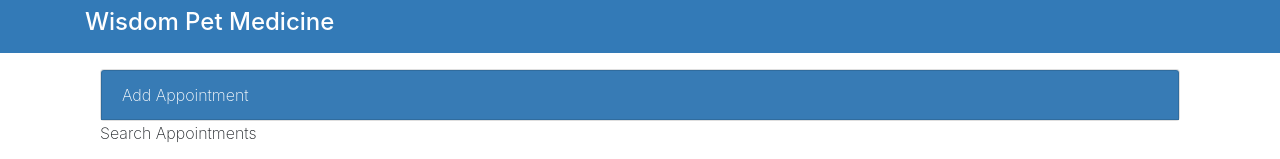
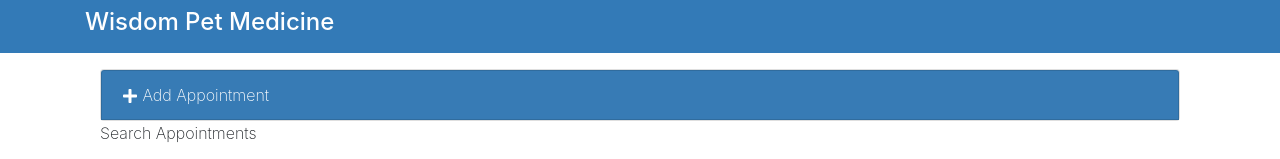
Before and after one commit to LinaSachuk/react-interface, a React (Create React App) app in the folder reactinterface/: page / in a window 1280 px wide. Shown: the top 159 px of the page. Built offline with nearby package versions, Linux system fonts and the light colour scheme.

Commit message:
add toggleForm

```diff
--- a/reactinterface/src/component/AddAppointments.js
+++ b/reactinterface/src/component/AddAppointments.js
@@ -1,4 +1,7 @@
 import React, { Component } from 'react';
+import { FaPlus } from 'react-icons/fa';
+
+
 
 class AddAppointments extends Component {
     render() {
@@ -9,8 +12,12 @@ class AddAppointments extends Component {
                     (this.props.formDisplay ? '' : 'add-appointment')
                 }
             >
-                <div className="apt-addheading card-header bg-primary text-white">
-                    Add Appointment
+                <div
+                    className="apt-addheading card-header bg-primary text-white"
+                    onClick={this.props.toggleForm}
+
+                >
+                    <FaPlus /> Add Appointment
         </div>
 
                 <div className="card-body">
--- a/reactinterface/src/component/App.js
+++ b/reactinterface/src/component/App.js
@@ -13,11 +13,23 @@ class App extends Component {
     this.state = {
 
       myAppointments: [],
+      formDisplay: false,
       lastIndex: 0
     }
 
     this.deleteAppointment = this.deleteAppointment.bind(this);
+    this.toggleForm = this.toggleForm.bind(this);
+
   }
+
+  toggleForm() {
+    this.setState({
+      formDisplay: !this.state.formDisplay
+    })
+  }
+
+
+
 
   deleteAppointment(apt) {
     let tempApts = this.state.myAppointments;
@@ -64,7 +76,10 @@ class App extends Component {
           <div className="row">
             <div className="col-md-12 bg-white">
               <div className="container">
-                <AddAppointments />
+                <AddAppointments
+                  formDisplay={this.state.formDisplay}
+                  toggleForm={this.toggleForm}
+                />
                 <SearchAppointments />
                 <ListAppointments
                   appointments={this.state.myAppointments}
```
